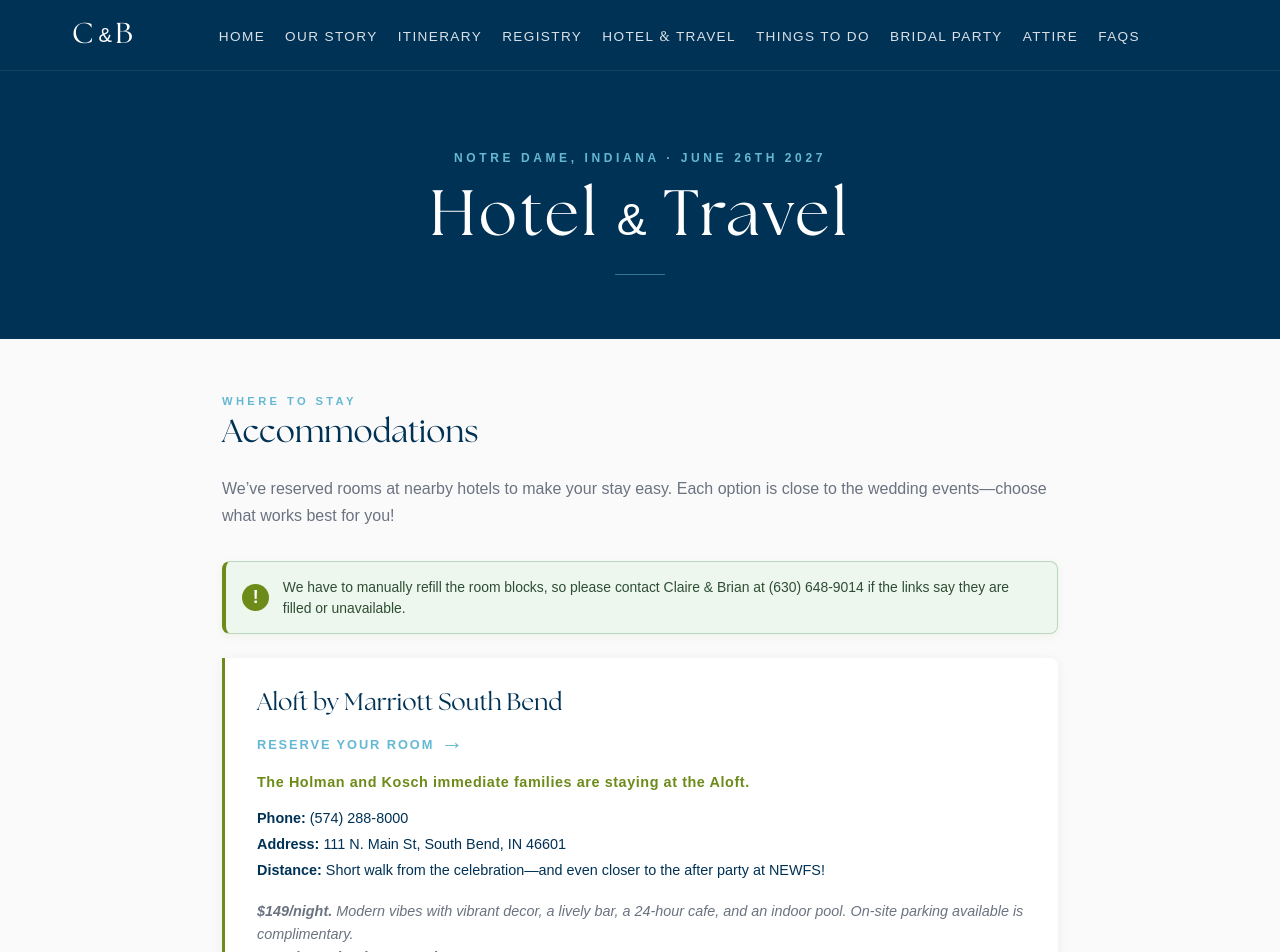
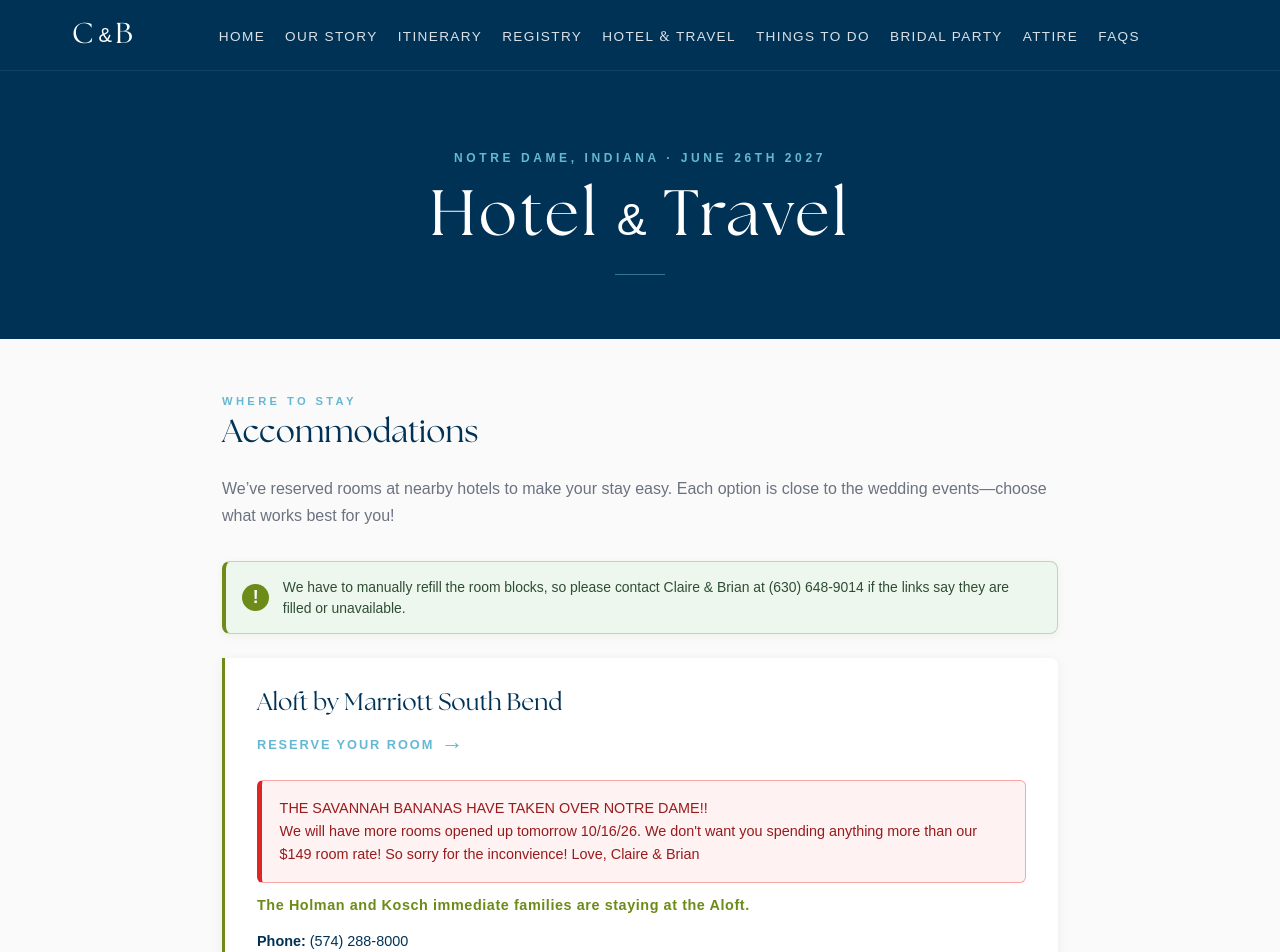
Before and after one commit to claireholmann/ourwedding, a React (Vite) app: page /hotel-travel in a window 1280 px wide. Shown: the top 952 px of the page. Built offline with nearby package versions, Linux system fonts and the light colour scheme; a web font is replaced by a local one.

Commit message:
stupid bananas

```diff
--- a/src/pages/HotelTravel.css
+++ b/src/pages/HotelTravel.css
@@ -178,6 +178,20 @@
   display: inline-block;
 }
 
+.aloft-booking-notice {
+  background: #fef2f2;
+  border: 1px solid #fca5a5;
+  border-left: 5px solid #dc2626;
+  border-radius: 6px;
+  padding: 1rem 1.1rem;
+  margin: 0 0 1.25rem 0;
+  font-family: 'Montserrat', sans-serif;
+  font-size: 0.9rem;
+  font-weight: 500;
+  color: #991b1b;
+  line-height: 1.6;
+}
+
 .hotel-family-note {
   font-family: 'Montserrat', sans-serif;
   font-size: .9rem;
--- a/src/pages/HotelTravel.jsx
+++ b/src/pages/HotelTravel.jsx
@@ -46,6 +46,12 @@ function HotelTravel() {
               >
                 Reserve Your Room
               </a>
+              <p className="aloft-booking-notice">
+                THE SAVANNAH BANANAS HAVE TAKEN OVER NOTRE DAME!!
+                <br />We will have more rooms opened up tomorrow 10/16/26. We don&apos;t want you
+                spending anything more than our $149 room rate! So sorry for
+                the inconvience! Love, Claire &amp; Brian
+              </p>
               <p className="hotel-family-note">
                 The Holman and Kosch immediate families are staying at the Aloft.
               </p>
```
